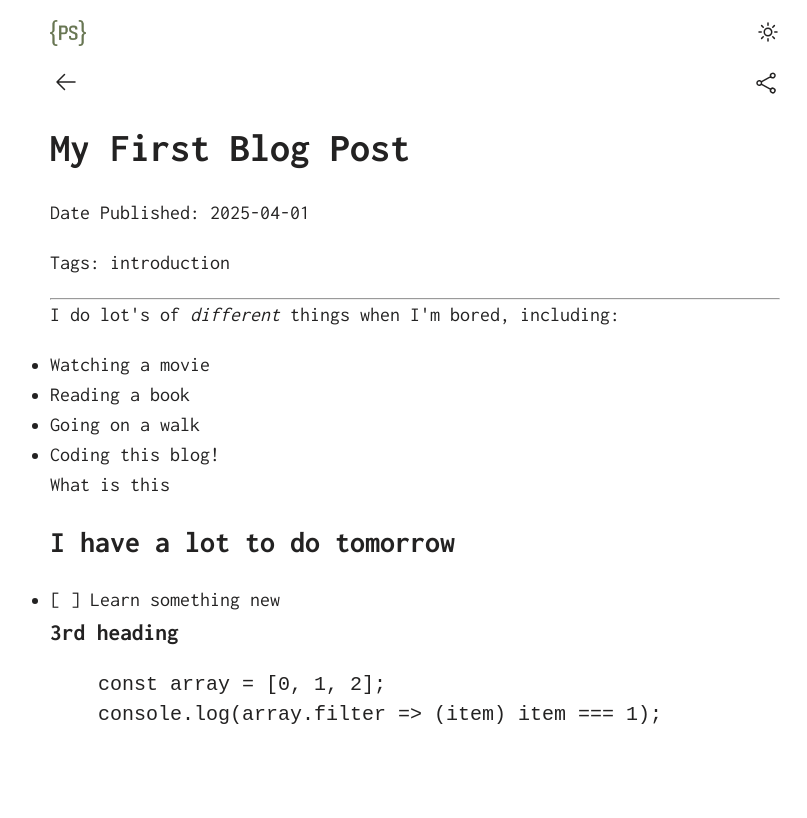
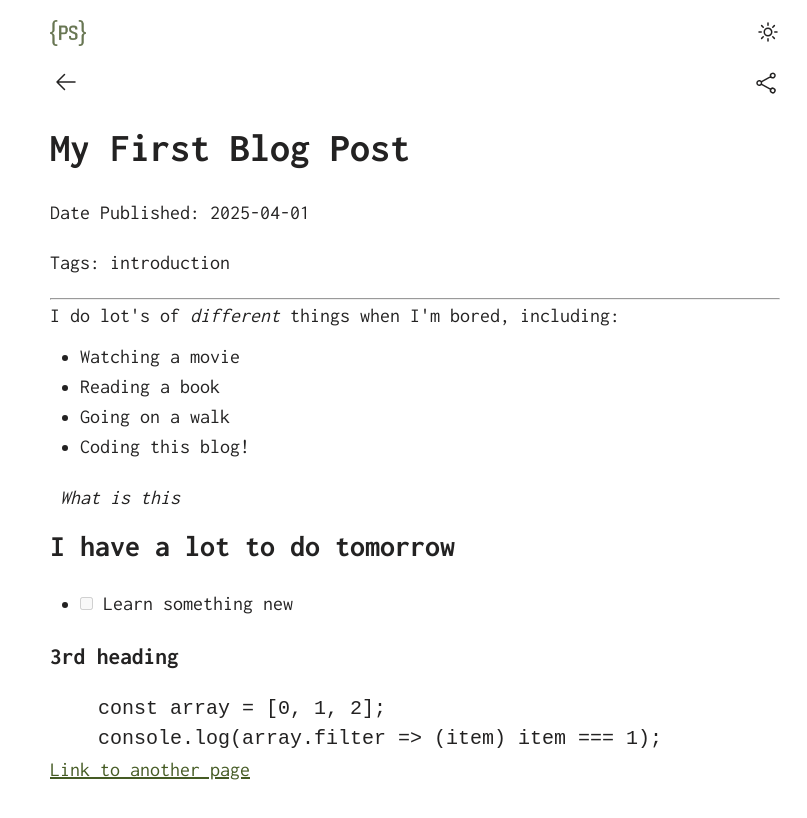
Before and after one commit to parthshahp/nextjs-blog, a Next.js app: page /blog/first in a window 1280 px wide. Shown: the top 818 px of the page, without its empty margins (225-1032 px from the left). Built offline with nearby package versions, Linux system fonts and the light colour scheme; a small style sheet from the web is missing.

Commit message:
Add styling for mdx

```diff
--- a/app/layout.tsx
+++ b/app/layout.tsx
@@ -3,6 +3,8 @@ import { Inconsolata } from "next/font/google"
 import "./globals.css";
 import Topbar from "@/components/topbar";
 import { ThemeProvider } from "next-themes";
+import Script from "next/script";
+import 'prism-themes/themes/prism-cb.css';
 
 const inconsolata = Inconsolata({
   variable: "--inconsolata",
@@ -21,6 +23,9 @@ export default function RootLayout({
 }>) {
   return (
     <html lang="en" suppressHydrationWarning>
+      <head>
+        <Script src="prism.js"></Script>
+      </head>
       <body className={`${inconsolata.className}`}>
         <ThemeProvider
           attribute="class"
--- /dev/null
+++ b/components/mdx-components.module.css
@@ -0,0 +1,49 @@
+/* mdx-styles.module.css */
+
+.h1 {
+  margin-bottom: 0.25rem;
+  line-height: 1.2;
+}
+
+.p {
+  margin-bottom: calc(var(--spacing-unit) * 0.5);
+  line-height: 1.6;
+}
+
+.blockquote {
+  padding-inline: calc(var(--spacing-unit) * 0.5);
+  margin-left: 0;
+  margin-right: 0;
+  margin-bottom: calc(var(--spacing-unit) * 0.5);
+  border-left: 2px solid var(--color-quote-border);
+  background-color: var(--color-blockquote-bg);
+  font-style: italic;
+}
+
+.ul,
+.ol {
+  margin-bottom: var(--spacing-unit);
+  padding-left: calc(var(--spacing-unit) * 1.5);
+}
+
+/* This is for remark-gfm task lists, which adds `class="task-list-item"` */
+.li>input[type="checkbox"] {
+  margin-right: 0.5em;
+}
+
+.img {
+  max-width: 100%;
+  height: auto;
+  margin-block: var(--spacing-unit);
+  border-radius: 4px;
+}
+
+.pre {
+  font-family: var(--font-mono, monospace);
+  padding: var(--spacing-unit);
+  font-size: 0.9em;
+  border-radius: 6px;
+  border: 1px solid var(--color-border);
+  overflow-x: auto;
+  margin-bottom: var(--spacing-unit);
+}
--- a/mdx-components.tsx
+++ b/mdx-components.tsx
@@ -1,8 +1,91 @@
-import type { MDXComponents } from 'mdx/types'
+import type { MDXComponents } from "mdx/types";
+import Image from "next/image";
 
 export function useMDXComponents(components: MDXComponents): MDXComponents {
-  console.log('useMDXComponents', components)
   return {
+    h1: ({ children }: { children: React.ReactNode }) => (
+      <h1 style={{ marginBottom: "0.25rem", lineHeight: "1.2" }}>{children}</h1>
+    ),
+    p: ({ children }: { children: React.ReactNode }) => (
+      <p
+        style={{
+          marginBottom: "calc(var(--spacing-unit) * 0.5)",
+          lineHeight: "1.6",
+        }}
+      >
+        {children}
+      </p>
+    ),
+    blockquote: ({ children }: { children: React.ReactNode }) => (
+      <blockquote
+        style={{
+          paddingInline: "calc(var(--spacing-unit) * 0.5)",
+          marginLeft: 0,
+          marginRight: 0,
+          marginBottom: "calc(var(--spacing-unit) * 0.5)",
+          borderLeft: "2px solid var(--color-quote-border)",
+          backgroundColor: "var(--color-blockquote-bg)",
+          fontStyle: "italic",
+        }}
+      >
+        {children}
+      </blockquote>
+    ),
+    ul: ({ children }: { children: React.ReactNode }) => (
+      <ul
+        style={{
+          marginBottom: "var(--spacing-unit)",
+          paddingLeft: "calc(var(--spacing-unit) * 1.5)",
+        }}
+      >
+        {children}
+      </ul>
+    ),
+    ol: ({ children }: { children: React.ReactNode }) => (
+      <ol
+        style={{
+          marginBottom: "var(--spacing-unit)",
+          paddingLeft: "calc(var(--spacing-unit) * 1.5)",
+        }}
+      >
+        {children}
+      </ol>
+    ),
+    img: ({ src, alt }: { src: string; alt: string }) => (
+      <Image
+        style={{
+          maxWidth: "100%",
+          height: "auto",
+          marginBlock: "var(--spacing-unit)",
+          borderRadius: "4px",
+        }}
+        src={src}
+        alt={alt}
+      />
+    ),
+    // pre: ({ children }: { children: React.ReactNode }) => (
+    //   <pre
+    //     style={{
+    //       fontFamily: "var(--font-mono, monospace)",
+    //       padding: "var(--spacing-unit)",
+    //       fontSize: "0.8em",
+    //       borderRadius: "6px",
+    //       border: "1px solid var(--color-border)",
+    //       overflowX: "auto",
+    //       marginBottom: "var(--spacing-unit)",
+    //     }}
+    //   >
+    //     {children}
+    //   </pre>
+    // ),
+    a: ({ href, children }: { href: string; children: React.ReactNode }) => (
+      <a
+        href={href}
+        style={{ textDecoration: "underline", color: "var(--color-primary)" }}
+      >
+        {children}
+      </a>
+    ),
     ...components,
-  }
+  };
 }
--- a/next.config.ts
+++ b/next.config.ts
@@ -2,14 +2,23 @@ import type { NextConfig } from "next";
 // import remarkFrontmatter from "remark-frontmatter";
 // import remarkMdxFrontmatter from "remark-mdx-frontmatter";
 import createMDX from "@next/mdx";
+import remarkGfm from "remark-gfm";
+import rehypePrism from "rehype-prism-plus";
 
 const nextConfig: NextConfig = {
   pageExtensions: ["ts", "tsx", "js", "jsx", "md", "mdx"],
 };
 
-const withMDX = createMDX({});
+// const withMDX = createMDX({});
 
-// TODO: Why is this not working?
+const withMDX = createMDX({
+  // Add markdown options here
+  options: {
+    remarkPlugins: [remarkGfm],
+    rehypePlugins: [rehypePrism],
+  },
+});
+
 // const withMDX = createMDX({
 //   extension: /\.mdx?$/,
 //   options: {
--- a/package.json
+++ b/package.json
@@ -12,13 +12,16 @@
     "@mdx-js/loader": "^3.1.0",
     "@mdx-js/mdx": "^3.1.0",
     "@mdx-js/react": "^3.1.0",
-    "@next/mdx": "^15.3.4",
+    "@next/mdx": "^15.3.5",
     "@types/mdx": "^2.0.13",
     "next": "15.3.3",
     "next-themes": "^0.4.6",
+    "prism-themes": "^1.9.0",
     "react": "^19.1.0",
     "react-dom": "^19.1.0",
+    "rehype-prism-plus": "^2.0.1",
     "remark-frontmatter": "^5.0.0",
+    "remark-gfm": "^4.0.1",
     "remark-mdx-frontmatter": "^5.2.0"
   },
   "devDependencies": {
```
Also changed, not shown: content/first.mdx (+2 -0 lines), 1 other file (tests, documents, lock files or other folders).
